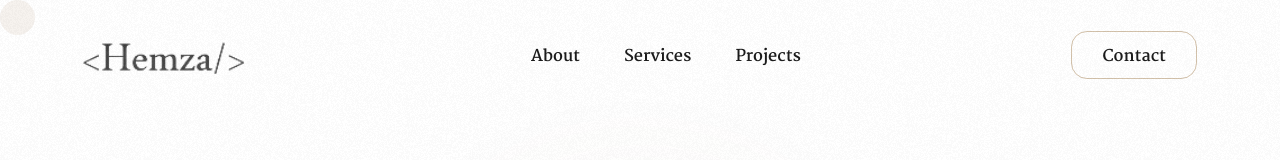
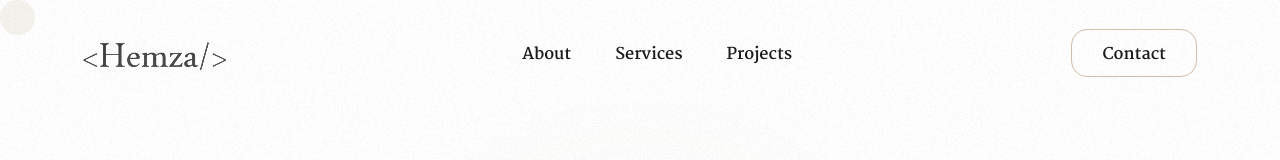
Before and after one commit to bofilio/me, a website: page about.html in a window 1280 px wide. Shown: the top 160 px of the page. Drawn offline with Linux system fonts and the light colour scheme; a web font is replaced by a local one.

Commit message:
change logo size

```diff
--- a/about.html
+++ b/about.html
@@ -45,7 +45,7 @@
                     <nav class="navbar navbar-expand-md px-0 py-3 py-lg-4">
                         <!-- navbar logo -->
                         <a class='navbar-brand font-weight-bold mb-0' href='/me' title='Hemza'>
-                            <img src="assets/images/logo.png" style="width: auto; height: 56px;" alt="Hemza">
+                            <img src="assets/images/logo.png" alt="Hemza">
                         </a>
 
                         <!-- navbar-toggler -->
```
Also changed, not shown: contact.html (+1 -1 lines), index.html (+1 -1 lines), projects.html (+1 -1 lines), services.html (+1 -1 lines).
